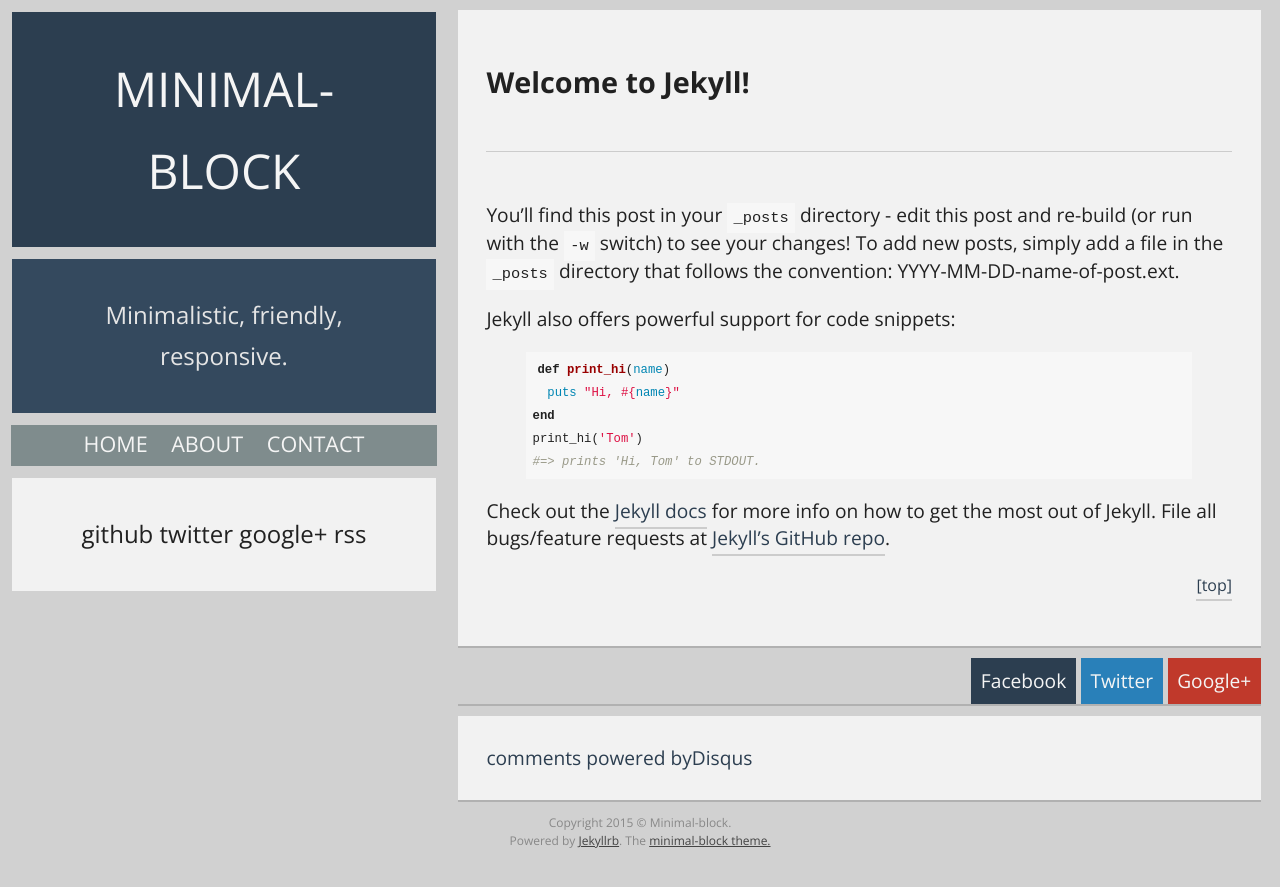
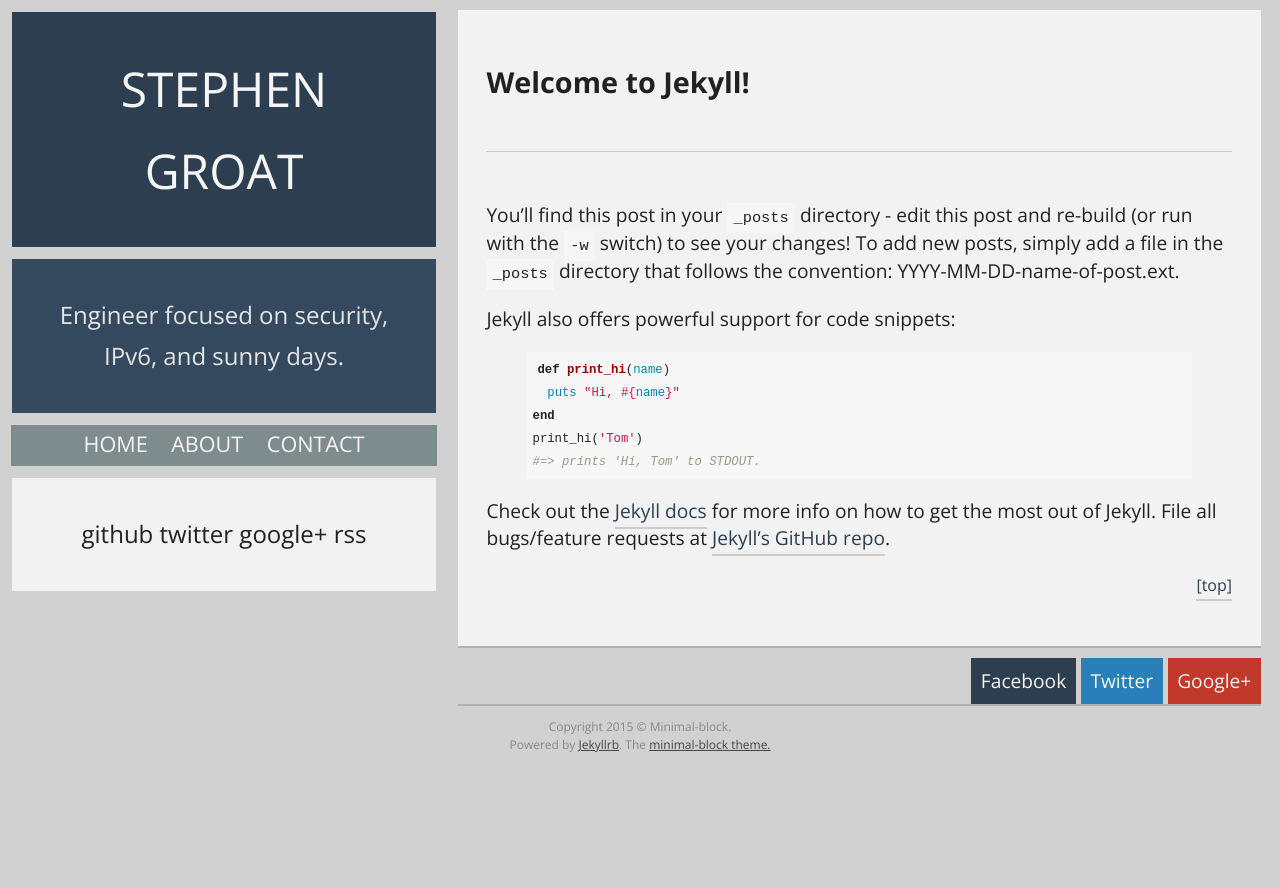
Before and after one commit to drvy/minimal-block, a Jekyll site: the page built from _posts/2015-01-02-welcome-to-jekyll.md, in a window 1280 px wide. Shown: the top 887 px of the page. Built offline with Jekyll 4.4.1, drawn with Linux system fonts in a browser that asks for light colours; Markdown is read by kramdown in place of the engine named in the settings; comment, search, counter and statistics services are not loaded.

Commit message:
Changes to config.yml
Signed-off-by: Stephen Groat <sgroat@sgroat-ubuntu.qualcomm.com>

```diff
--- a/_config.yml
+++ b/_config.yml
@@ -1,19 +1,22 @@
 # General
-name: Minimal-Block
-description: "Minimalistic, friendly, responsive."
-url: http://localhost:4000
+name: "Stephen Groat"
+description: "Engineer focused on security, IPv6, and sunny days."
+url: http://www.stephengroat.com
 
 markdown: redcarpet
 highlighter: pygments
 
 paginate: 5
 permalink: /:title
+singlepage: resume
 
 # Social share and comments.
-disqus-id: yourusername
-twitter: yourusername
-github: yourusername
-google: +yourusername
+twitter: stephengroat
+github: stephengroat
+google: +stephengroat
+linkedin: sgroat
+scholar: 2FxnwFgAAAAJ
+email: stephen@egroat.com
 
 # RSS feed
 rss-feed-limit: 10
```
